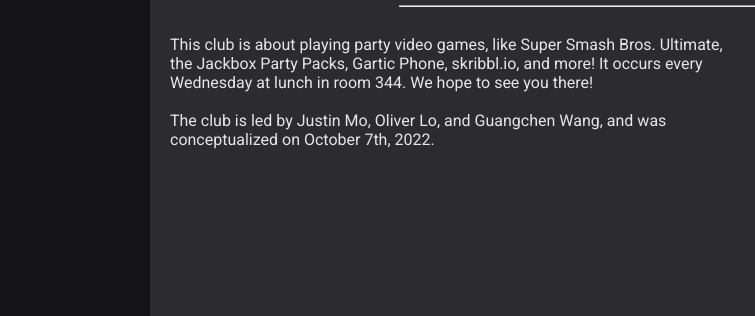
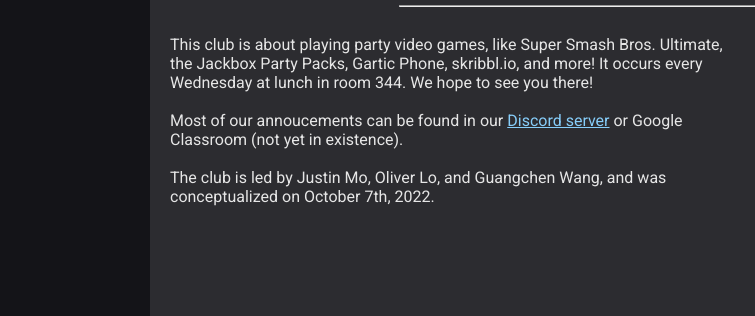
Before and after one commit to justinmo128/ClubSite, a plain HTML site: page index.html in a window 1280 px wide. Shown: the part 157-473 px from the top of the page, 0-755 px from the left. Drawn offline with Linux system fonts and the light colour scheme.

Commit message:
a little bit more

```diff
--- a/index.css
+++ b/index.css
@@ -27,6 +27,14 @@ p {
 
 hr {
   width: 50%;
+}
+
+a {
+  color: lightskyblue;
+}
+
+a:visited {
+  color: rgb(243, 87, 243);
 }
 
 .content {
--- a/index.html
+++ b/index.html
@@ -49,6 +49,7 @@
         <div class="introtext">
           <p>
             This club is about playing party video games, like Super Smash Bros. Ultimate, the Jackbox Party Packs, Gartic Phone, skribbl.io, and more! It occurs every Wednesday at lunch in room 344. We hope to see you there!<br><br>
+            Most of our annoucements can be found in our <a href="https://discord.gg/ydxYqvW5b6">Discord server</a> or Google Classroom (not yet in existence).<br><br>
             The club is led by Justin Mo, Oliver Lo, and Guangchen Wang, and was conceptualized on October 7th, 2022.
           </p>
         </div>
```
